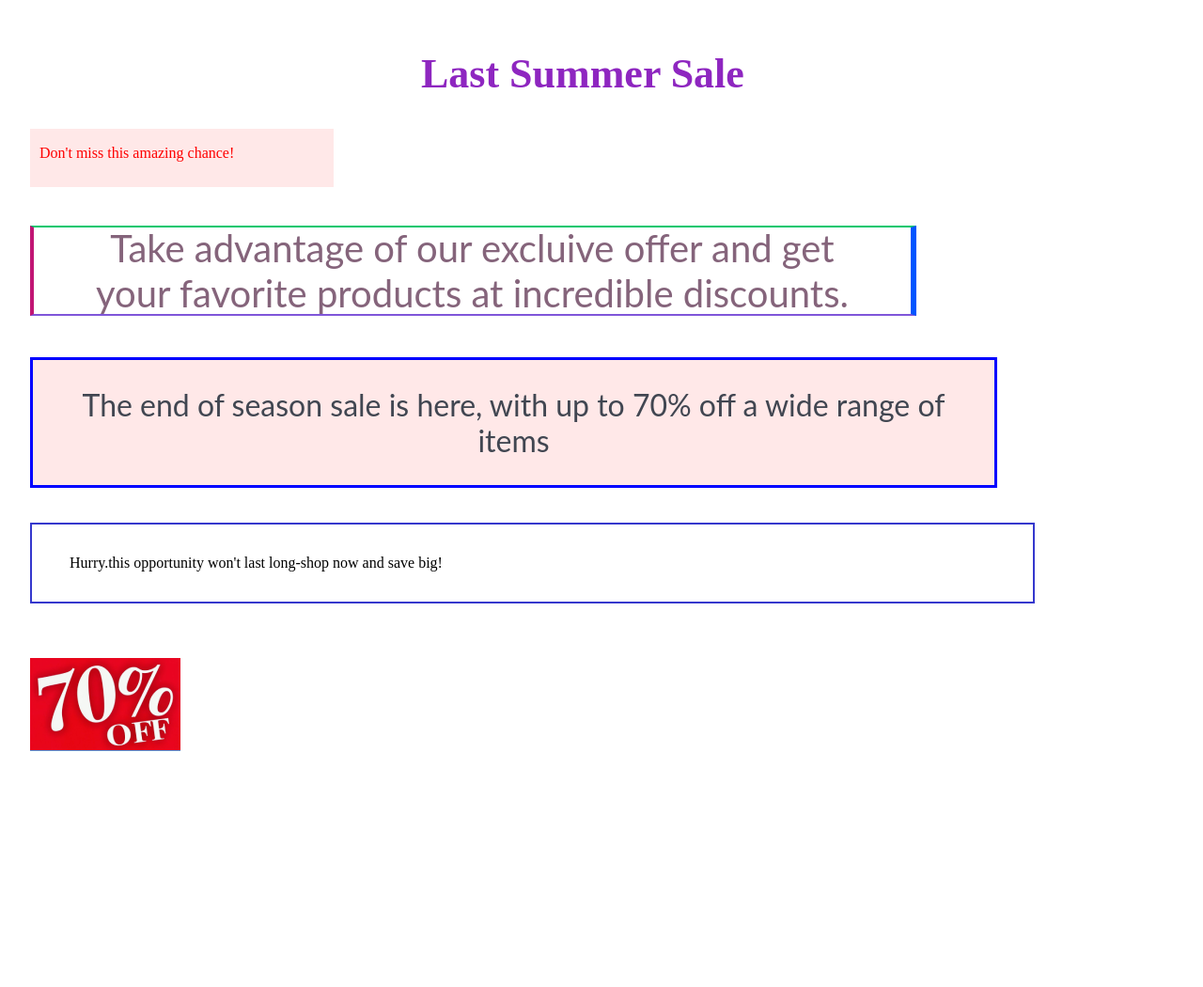
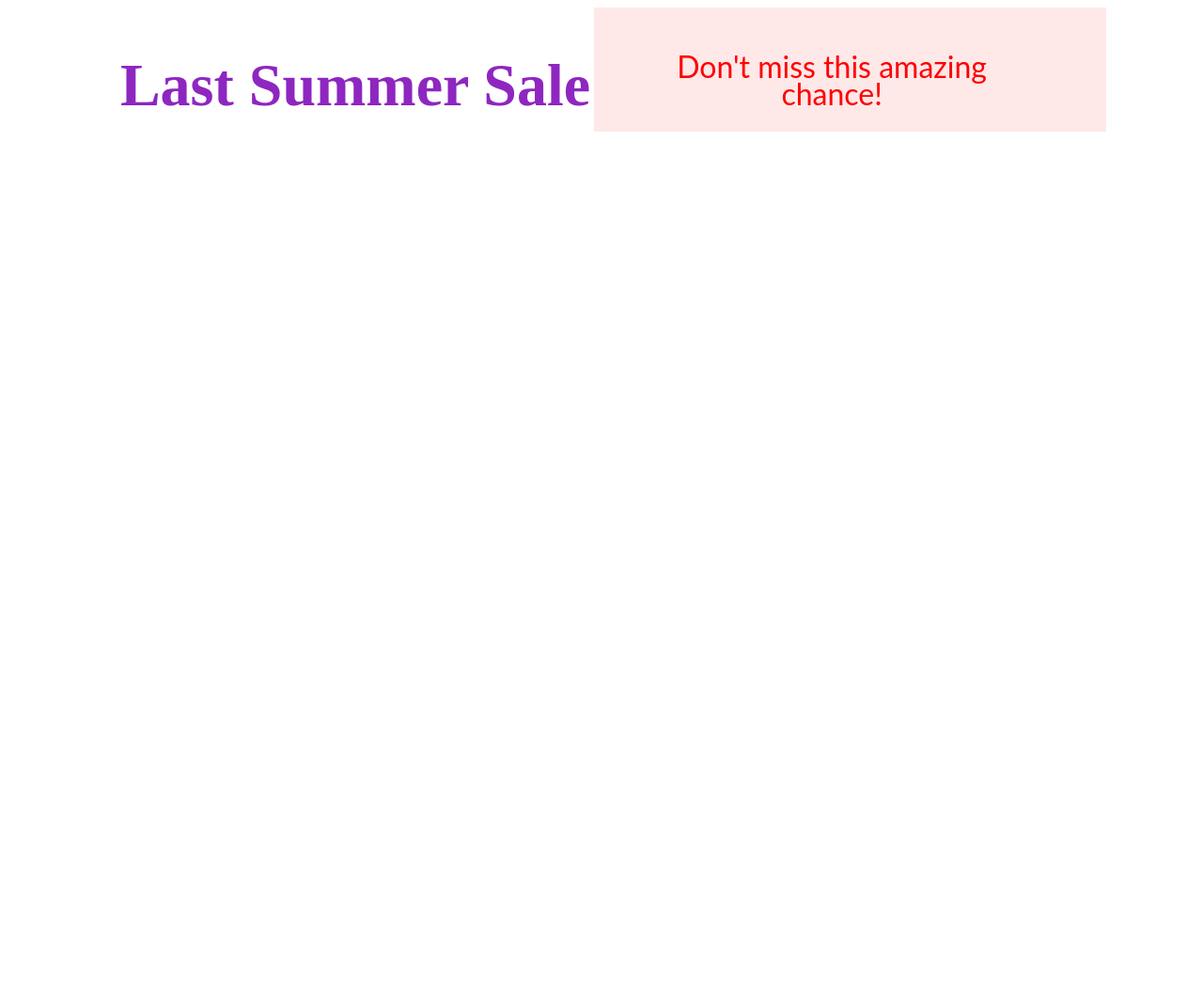
Before and after one commit to plssu/css1-1, a plain HTML site: page index.html in a window 1280 px wide. Shown: the whole page at 94% size. Drawn offline with Linux system fonts and the light colour scheme.

Commit message:
repairing ! ! !

```diff
--- a/index.html
+++ b/index.html
@@ -13,47 +13,33 @@
     <title>Evolutuon</title>
     </head>
     <body>
-        <div>
-            <div>
-                <div>
-                    <header class="summer_sale">
-                        <h1>
+        <div id="last">
+            <h1 id="summerSale">
                 Last Summer sale
             </h1>
-                    </header>
-                </div>
-            </div>
-            <div>
-                <div class="Chance">
-                    <p id="Dont-Miss">
+            <div id="chance">
+                <p id="dontMiss">
                     Don't miss this amazing chance!
                 </p>
             </div>
-            </div>
-            <div>
-                <div>
+            <!-- <div>
                 <p id="Advantage">Take advantage of our excluive offer and get your
                     favorite products at incredible discounts.
                 </p>
             </div>
-            </div>
-            <div>
             <div class="The_end">
                 <p>
                     The end of season sale is here, with up to 70% off a wide range
                     of items
                 </p>
             </div>
-            </div>
-            <div>
             <div>
                 <p id="Hurry">Hurry.this opportunity won't last long-shop now and save big!
                 </p>
             </div>
-            </div>
             <div class="image">
                 <img src="images/sale.png" alt="#">
             </div>
-        </div>
+        </div> -->
     </body>
 </html>
--- a/styles/main.css
+++ b/styles/main.css
@@ -1,107 +1,40 @@
-.summer_sale {
-    color: #8E26C0;
-    position: absolute;
-    width: 614px;
-    height: 84px;
-    left: 35%;
-    font-size: 22px;
-    text-transform: capitalize;
-    line-height: 84px;
+#last {
+    display: inline-block;
+    text-align: center;
+    margin: 0 auto;
+    width: 1289px;
+    height: 1243px;
 }
 
-.Chance {
-    background: #FFE8E8;
-    top: 137px;
-    padding: 1px 10px;
-    gap: 10px;
-    position: absolute;
-    width: 303px;
-    height: 60px;
-    left: 32px;
+#summerSale {
+    display: inline-block;
+    color: #8E26C0;
+    font-family: "JetBrains Mono";
+    font-size: 64px;
+    font-style: normal;
+    font-weight: 800;
+    line-height: normal;
+    text-transform: capitalize;
 }
 
-#Dont-Miss {
-    color: red;
+#chance {
+    background: #FFE8E8;
+    display: inline-block;
+    width: 465px;
+    padding: 24px 40px;
 }
 
-.image {
-    position: absolute;
-    width: 556px;
-    height: 347px;
-    left: 32px;
-    top: 700px;
-    background: url(image.png);
-}
-
-#Hurry {
-    box-sizing: border-box;
-    display: flex;
-    flex-direction: row;
-    align-items: center;
-    padding: 24px 40px;
-    gap: 10px;
-    position: absolute;
-    width: 1069px;
-    height: 86px;
-    left: 32px;
-    top: 540px;
-    border: 2px solid #3538CD;
-}
-
-#Advantage {
-    border-top: 2px solid #00C76E;
-    color: #85647B;
-    border-bottom: 2px solid #7F56D9;
-    color: #85647B;
-    box-sizing: border-box;
-    display: flex;
-    flex-direction: row;
-    align-items: center;
-    padding: 24px 40px;
-    gap: 10px;
-    position: absolute;
-    left: 32px;
-    top: 200px;
-    border-left: 4px solid #C11574;
-    color: #85647B;
-    border-right: 6px solid #0055FF;
-    width: 943px;
-    height: 96px;
-    font-family: 'Lato';
+#dontMiss {
+    display: inline-block;
+    color: #F00;
+    margin-top: 24px;
+    margin-left: 40px;
+    margin-right: 79px;
+    margin-bottom: 24px;
+    height:29px;
+    font-family: Lato;
+    font-size: 32px;
     font-style: normal;
     font-weight: 400;
-    font-size: 40px;
-    line-height: 48px;
-    text-align: center;
-    color: #85647B;
-    flex: none;
-    order: 0;
-    flex-grow: 1;
+    line-height: 29px;
 }
-
-.The_end {
-    display: flex;
-    flex-direction: row;
-    align-items: center;
-    padding: 24px 40px;
-    border: solid blue;
-    gap: 10px;
-    position: absolute;
-    width: 1023px;
-    height: 133px;
-    left: 32px;
-    top: 380px;
-    background: #FFE8E8;
-    width: 943px;
-    height: 85px;
-    font-family: 'Lato';
-    font-style: normal;
-    font-weight: 400;
-    font-size: 32px;
-    line-height: 38px;
-    text-align: center;
-    color: #414651;
-    flex: none;
-    order: 0;
-    flex-grow: 1;
-}
```
Lines whose indentation alone changed are shown as unchanged.
